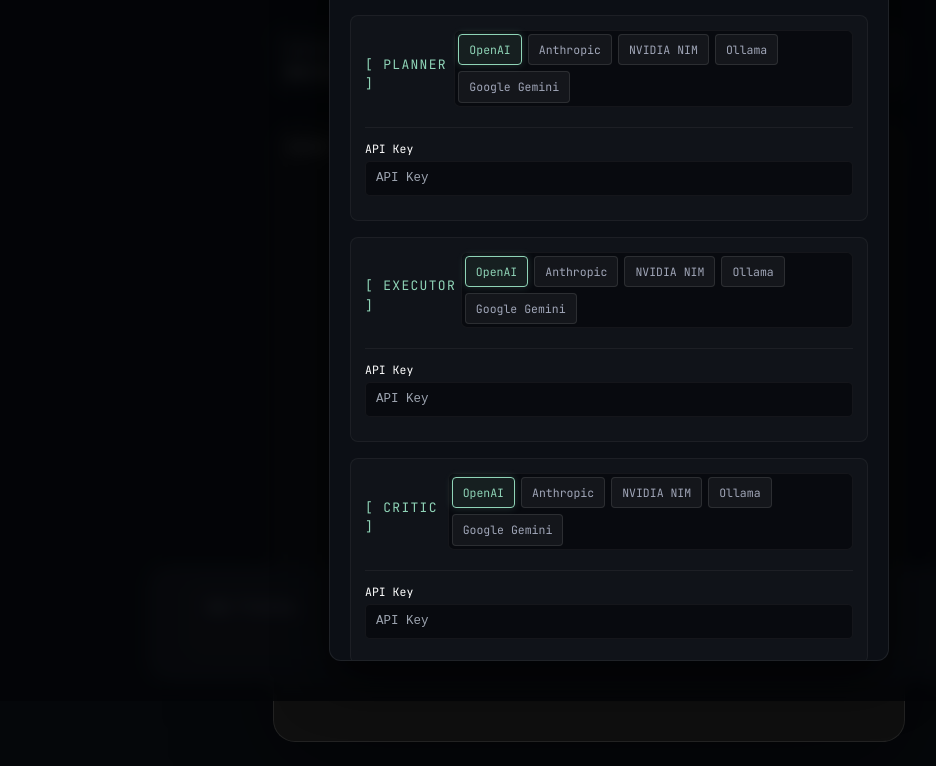
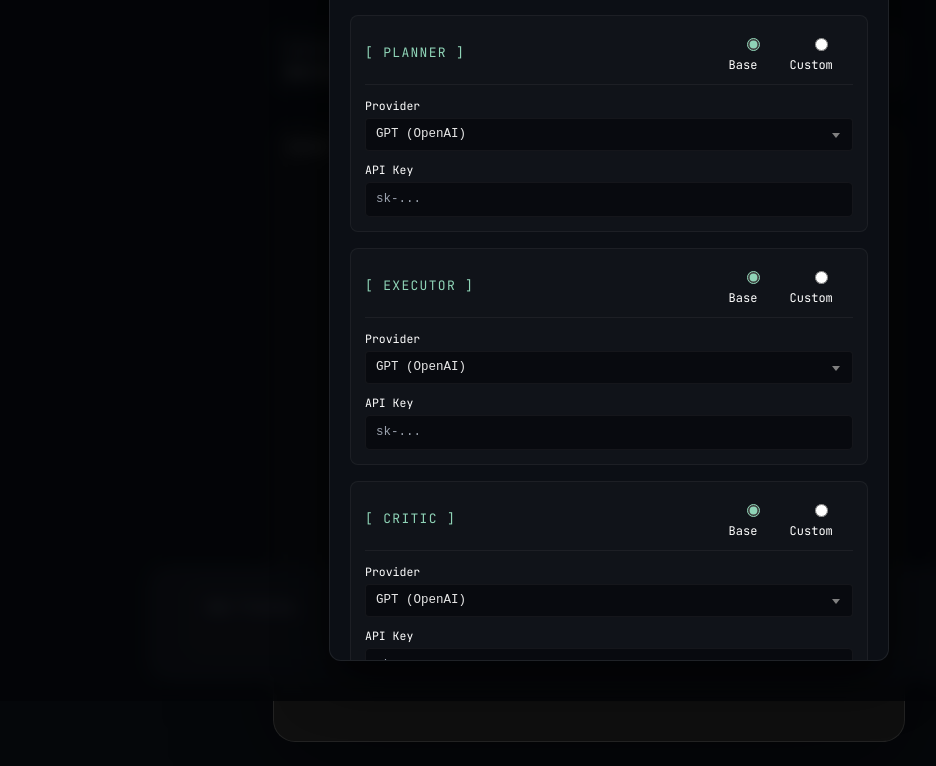
Before and after one commit to devid-wp/multi-agents-, a plain HTML site: page ui/index.html in a window 1280 px wide. Both pictures are taken after a click on the button "Settings". Shown: the part 99-865 px from the top of the page, without its empty margins (31-967 px from the left). Drawn offline with nearby package versions, Linux system fonts and the light colour scheme; no server answers.

Commit message:
mini ui fixed

```diff
--- a/ui/index.html
+++ b/ui/index.html
@@ -151,25 +151,46 @@
           <div class="agent-config-block" id="config-planner" data-agent="planner">
             <div class="agent-header">
               <h3>[ PLANNER ]</h3>
-              <div class="provider-tabs" data-agent="planner">
-                <button type="button" class="tab-btn" data-provider="gpt">OpenAI</button>
-                <button type="button" class="tab-btn" data-provider="anthropic">Anthropic</button>
-                <button type="button" class="tab-btn active" data-provider="nvidia">NVIDIA NIM</button>
-                <button type="button" class="tab-btn" data-provider="ollama">Ollama</button>
-                <button type="button" class="tab-btn" data-provider="google">Google Gemini</button>
+              <div class="type-toggle">
+                <label class="radio-label"><input type="radio" name="planner_type" value="base" checked> Base</label>
+                <label class="radio-label"><input type="radio" name="planner_type" value="custom"> Custom</label>
               </div>
             </div>
-            <div class="agent-panel">
-              <div class="settings-field api-key-field">
+
+            <div class="agent-panel base-panel">
+              <div class="settings-field">
+                <label>Provider</label>
+                <select name="planner_base_provider" class="cyber-select">
+                  <option value="gpt">GPT (OpenAI)</option>
+                  <option value="anthropic">Anthropic</option>
+                  <option value="google">Google</option>
+                </select>
+              </div>
+              <div class="settings-field">
                 <label>API Key</label>
-                <input type="password" name="planner_api_key" placeholder="API Key" class="cyber-input" autocomplete="new-password">
+                <input type="password" name="planner_base_api_key" placeholder="sk-..." class="cyber-input" autocomplete="new-password">
+              </div>
+            </div>
+
+            <div class="agent-panel custom-panel hidden">
+              <div class="settings-field">
+                <label>Provider</label>
+                <select name="planner_custom_provider" class="cyber-select">
+                  <option value="nvidia">NVIDIA NIM</option>
+                  <option value="ollama">Ollama</option>
+                  <option value="google">Google Gemini</option>
+                </select>
+              </div>
+              <div class="settings-field">
+                <label>API Key</label>
+                <input type="password" name="planner_custom_api_key" placeholder="nvapi-..." class="cyber-input" autocomplete="new-password">
               </div>
               <div class="settings-row">
-                <div class="settings-field url-field">
+                <div class="settings-field">
                   <label>Base URL</label>
                   <input type="text" name="planner_base_url" placeholder="https://..." class="cyber-input">
                 </div>
-                <div class="settings-field model-field">
+                <div class="settings-field">
                   <label>Model Name</label>
                   <input type="text" name="planner_model_name" placeholder="model-id" class="cyber-input">
                 </div>
@@ -181,25 +202,46 @@
           <div class="agent-config-block" id="config-executor" data-agent="executor">
             <div class="agent-header">
               <h3>[ EXECUTOR ]</h3>
-              <div class="provider-tabs" data-agent="executor">
-                <button type="button" class="tab-btn" data-provider="gpt">OpenAI</button>
-                <button type="button" class="tab-btn" data-provider="anthropic">Anthropic</button>
-                <button type="button" class="tab-btn" data-provider="nvidia">NVIDIA NIM</button>
-                <button type="button" class="tab-btn active" data-provider="ollama">Ollama</button>
-                <button type="button" class="tab-btn" data-provider="google">Google Gemini</button>
+              <div class="type-toggle">
+                <label class="radio-label"><input type="radio" name="executor_type" value="base"> Base</label>
+                <label class="radio-label"><input type="radio" name="executor_type" value="custom" checked> Custom</label>
               </div>
             </div>
-            <div class="agent-panel">
-              <div class="settings-field api-key-field">
+
+            <div class="agent-panel base-panel hidden">
+              <div class="settings-field">
+                <label>Provider</label>
+                <select name="executor_base_provider" class="cyber-select">
+                  <option value="gpt">GPT (OpenAI)</option>
+                  <option value="anthropic">Anthropic</option>
+                  <option value="google">Google</option>
+                </select>
+              </div>
+              <div class="settings-field">
                 <label>API Key</label>
-                <input type="password" name="executor_api_key" placeholder="API Key" class="cyber-input" autocomplete="new-password">
+                <input type="password" name="executor_base_api_key" placeholder="sk-..." class="cyber-input" autocomplete="new-password">
+              </div>
+            </div>
+
+            <div class="agent-panel custom-panel">
+              <div class="settings-field">
+                <label>Provider</label>
+                <select name="executor_custom_provider" class="cyber-select">
+                  <option value="ollama">Ollama</option>
+                  <option value="nvidia">NVIDIA NIM</option>
+                  <option value="google">Google Gemini</option>
+                </select>
+              </div>
+              <div class="settings-field">
+                <label>API Key</label>
+                <input type="password" name="executor_custom_api_key" placeholder="Optional for Ollama" class="cyber-input" autocomplete="new-password">
               </div>
               <div class="settings-row">
-                <div class="settings-field url-field">
+                <div class="settings-field">
                   <label>Base URL</label>
                   <input type="text" name="executor_base_url" placeholder="http://localhost:11434" class="cyber-input">
                 </div>
-                <div class="settings-field model-field">
+                <div class="settings-field">
                   <label>Model Name</label>
                   <input type="text" name="executor_model_name" placeholder="qwen2.5-coder" class="cyber-input">
                 </div>
@@ -211,25 +253,46 @@
           <div class="agent-config-block" id="config-critic" data-agent="critic">
             <div class="agent-header">
               <h3>[ CRITIC ]</h3>
-              <div class="provider-tabs" data-agent="critic">
-                <button type="button" class="tab-btn" data-provider="gpt">OpenAI</button>
-                <button type="button" class="tab-btn" data-provider="anthropic">Anthropic</button>
-                <button type="button" class="tab-btn active" data-provider="nvidia">NVIDIA NIM</button>
-                <button type="button" class="tab-btn" data-provider="ollama">Ollama</button>
-                <button type="button" class="tab-btn" data-provider="google">Google Gemini</button>
+              <div class="type-toggle">
+                <label class="radio-label"><input type="radio" name="critic_type" value="base" checked> Base</label>
+                <label class="radio-label"><input type="radio" name="critic_type" value="custom"> Custom</label>
               </div>
             </div>
-            <div class="agent-panel">
-              <div class="settings-field api-key-field">
+
+            <div class="agent-panel base-panel">
+              <div class="settings-field">
+                <label>Provider</label>
+                <select name="critic_base_provider" class="cyber-select">
+                  <option value="anthropic">Anthropic</option>
+                  <option value="gpt">GPT (OpenAI)</option>
+                  <option value="google">Google</option>
+                </select>
+              </div>
+              <div class="settings-field">
                 <label>API Key</label>
-                <input type="password" name="critic_api_key" placeholder="API Key" class="cyber-input" autocomplete="new-password">
+                <input type="password" name="critic_base_api_key" placeholder="sk-..." class="cyber-input" autocomplete="new-password">
+              </div>
+            </div>
+
+            <div class="agent-panel custom-panel hidden">
+              <div class="settings-field">
+                <label>Provider</label>
+                <select name="critic_custom_provider" class="cyber-select">
+                  <option value="nvidia">NVIDIA NIM</option>
+                  <option value="ollama">Ollama</option>
+                  <option value="google">Google Gemini</option>
+                </select>
+              </div>
+              <div class="settings-field">
+                <label>API Key</label>
+                <input type="password" name="critic_custom_api_key" placeholder="nvapi-..." class="cyber-input" autocomplete="new-password">
               </div>
               <div class="settings-row">
-                <div class="settings-field url-field">
+                <div class="settings-field">
                   <label>Base URL</label>
                   <input type="text" name="critic_base_url" placeholder="https://..." class="cyber-input">
                 </div>
-                <div class="settings-field model-field">
+                <div class="settings-field">
                   <label>Model Name</label>
                   <input type="text" name="critic_model_name" placeholder="model-id" class="cyber-input">
                 </div>
--- a/ui/static/app.js
+++ b/ui/static/app.js
@@ -281,61 +281,70 @@
   }
 
   // ── Provider tab switching ─────────────────────────────────────
+  // Event listeners for radio toggles
+  document.querySelectorAll('input[type="radio"][name$="_type"]').forEach(radio => {
+    radio.addEventListener('change', (e) => {
+      const agent = e.target.name.split('_')[0]; // "planner", "executor", "critic"
+      const type = e.target.value; // "base" or "custom"
+
+      const block = document.getElementById(`config-${agent}`);
+      if (!block) return;
+
+      const basePanel = block.querySelector('.base-panel');
+      const customPanel = block.querySelector('.custom-panel');
+
+      if (type === 'base') {
+        basePanel.classList.remove('hidden');
+        customPanel.classList.add('hidden');
+      } else {
+        basePanel.classList.add('hidden');
+        customPanel.classList.remove('hidden');
+      }
+    });
+  });
+
+  // Event listeners for custom provider dropdowns to hide API key for Ollama
+  // and auto-fill Base URL default value
   const DEFAULT_OLLAMA_URL = 'http://localhost:11434';
   const DEFAULT_NVIDIA_URL = 'https://integrate.api.nvidia.com/v1';
 
-  function applyProviderVisibility(agentName, provider) {
-    const block = document.getElementById(`config-${agentName}`);
-    if (!block) return;
+  function applyProviderVisibility(sel) {
+    const agentName = sel.name.split('_')[0];
+    const isOllama = sel.value === 'ollama';
+    const isGoogle = sel.value === 'google';
 
-    const apiKeyField = block.querySelector('.api-key-field');
-    const urlField = block.querySelector('.url-field');
-    const modelField = block.querySelector('.model-field');
-    const baseUrlInput = block.querySelector(`input[name="${agentName}_base_url"]`);
-    const modelInput = block.querySelector(`input[name="${agentName}_model_name"]`);
+    // Show/hide API Key field
+    const apiKeyInput = document.querySelector(`input[name="${agentName}_custom_api_key"]`);
+    if (apiKeyInput) {
+      const field = apiKeyInput.closest('.settings-field');
+      if (field) field.style.display = isOllama ? 'none' : '';
+    }
 
-    // Default visibility
-    if (apiKeyField) apiKeyField.style.display = '';
-    if (urlField) urlField.style.display = 'none';
-    if (modelField) modelField.style.display = 'none';
+    // Auto-fill Base URL or hide it for Google
+    const baseUrlInput = document.querySelector(`input[name="${agentName}_base_url"]`);
+    if (baseUrlInput) {
+      const field = baseUrlInput.closest('.settings-field');
+      if (field) field.style.display = isGoogle ? 'none' : '';
 
-    // Provider specific
-    if (provider === 'google') {
-      if (modelField) modelField.style.display = '';
-      if (modelInput && !modelInput.value) modelInput.value = 'gemini-1.5-pro';
-      if (urlField) urlField.style.display = 'none'; // Ensure hidden
-    } else if (provider === 'ollama') {
-      if (apiKeyField) apiKeyField.style.display = 'none';
-      if (urlField) urlField.style.display = '';
-      if (modelField) modelField.style.display = '';
-      if (baseUrlInput) {
+      if (!isGoogle) {
         const current = baseUrlInput.value.trim();
-        if (!current || current === DEFAULT_NVIDIA_URL) baseUrlInput.value = DEFAULT_OLLAMA_URL;
+        const isDefaultLike = !current || current === DEFAULT_OLLAMA_URL || current === DEFAULT_NVIDIA_URL;
+        if (isDefaultLike) {
+          baseUrlInput.value = isOllama ? DEFAULT_OLLAMA_URL : DEFAULT_NVIDIA_URL;
+        }
       }
-    } else if (provider === 'nvidia') {
-      if (urlField) urlField.style.display = '';
-      if (modelField) modelField.style.display = '';
-      if (baseUrlInput) {
-        const current = baseUrlInput.value.trim();
-        if (!current || current === DEFAULT_OLLAMA_URL) baseUrlInput.value = DEFAULT_NVIDIA_URL;
-      }
+    }
+
+    // Auto-fill Model Name for Google
+    const modelInput = document.querySelector(`input[name="${agentName}_model_name"]`);
+    if (modelInput && isGoogle) {
+      if (!modelInput.value.trim()) modelInput.value = 'gemini-1.5-pro';
     }
   }
 
-  document.querySelectorAll('.provider-tabs').forEach(tabContainer => {
-    const agentName = tabContainer.dataset.agent;
-    const buttons = tabContainer.querySelectorAll('.tab-btn');
-    buttons.forEach(btn => {
-      btn.addEventListener('click', (e) => {
-        // Remove active class from all
-        buttons.forEach(b => b.classList.remove('active'));
-        // Add active class to clicked
-        const target = e.currentTarget;
-        target.classList.add('active');
-
-        applyProviderVisibility(agentName, target.dataset.provider);
-      });
-    });
+  document.querySelectorAll('select[name$="_custom_provider"]').forEach(select => {
+    applyProviderVisibility(select);
+    select.addEventListener('change', (e) => applyProviderVisibility(e.target));
   });
 
   // ── Modal open / close ─────────────────────────────────────────
@@ -358,21 +367,36 @@
 
     const pop = (agentName) => {
       const cfg = s[agentName] || {};
-      const provider = cfg.provider || "gpt";
+      // "nvidia" and "ollama" fall under Custom. Standard ones fall under Base.
+      const isCustom = ["nvidia", "ollama"].includes(cfg.provider);
+      const radioName = `${agentName}_type`;
 
-      const tabContainer = document.querySelector(`.provider-tabs[data-agent="${agentName}"]`);
-      if (tabContainer) {
-        const buttons = tabContainer.querySelectorAll('.tab-btn');
-        buttons.forEach(b => b.classList.remove('active'));
-        const activeBtn = tabContainer.querySelector(`.tab-btn[data-provider="${provider}"]`);
-        if (activeBtn) activeBtn.classList.add('active');
+      if (f.elements[radioName]) {
+        // Trigger UI toggle
+        const radios = Array.from(f.elements[radioName]);
+        const targetRadio = radios.find(r => r.value === (isCustom ? "custom" : "base"));
+        if (targetRadio) {
+          targetRadio.checked = true;
+          targetRadio.dispatchEvent(new Event('change', { bubbles: true }));
+        }
       }
 
-      if (f.elements[`${agentName}_base_url`]) f.elements[`${agentName}_base_url`].value = cfg.base_url || "";
-      if (f.elements[`${agentName}_model_name`]) f.elements[`${agentName}_model_name`].value = cfg.model_name || "";
-      if (f.elements[`${agentName}_api_key`]) f.elements[`${agentName}_api_key`].value = ""; // clear password
+      if (isCustom) {
+        const providerSel = f.elements[`${agentName}_custom_provider`];
+        if (providerSel) {
+          providerSel.value = cfg.provider || "nvidia";
+          // Re-trigger visibility so API key is hidden for Ollama right away
+          applyProviderVisibility(providerSel);
+        }
+        if (f.elements[`${agentName}_base_url`]) f.elements[`${agentName}_base_url`].value = cfg.base_url || "";
+        if (f.elements[`${agentName}_model_name`]) f.elements[`${agentName}_model_name`].value = cfg.model_name || "";
+      } else {
+        if (f.elements[`${agentName}_base_provider`]) f.elements[`${agentName}_base_provider`].value = cfg.provider || "gpt";
+      }
 
-      applyProviderVisibility(agentName, provider);
+      // Clear password fields on open
+      if (f.elements[`${agentName}_base_api_key`]) f.elements[`${agentName}_base_api_key`].value = "";
+      if (f.elements[`${agentName}_custom_api_key`]) f.elements[`${agentName}_custom_api_key`].value = "";
     };
 
     pop("planner");
@@ -387,28 +411,22 @@
     const existing = storageLoad();
 
     const getAgentPayload = (agentName) => {
+        const type = fd.get(`${agentName}_type`);
         const oldCfg = existing[agentName] || {};
-
-        const tabContainer = document.querySelector(`.provider-tabs[data-agent="${agentName}"]`);
-        const activeBtn = tabContainer ? tabContainer.querySelector('.tab-btn.active') : null;
-        const provider = activeBtn ? activeBtn.dataset.provider : "gpt";
-
-        let api_key = fd.get(`${agentName}_api_key`) || oldCfg.api_key || null;
-        let base_url = null;
-        let model_name = null;
-
-        if (provider === 'google') {
-            model_name = fd.get(`${agentName}_model_name`) || null;
-        } else if (provider === 'ollama') {
-            api_key = null;
-            base_url = fd.get(`${agentName}_base_url`) || null;
-            model_name = fd.get(`${agentName}_model_name`) || null;
-        } else if (provider === 'nvidia') {
-            base_url = fd.get(`${agentName}_base_url`) || null;
-            model_name = fd.get(`${agentName}_model_name`) || null;
+        if (type === "base") {
+            const provider = fd.get(`${agentName}_base_provider`);
+            const api_key = fd.get(`${agentName}_base_api_key`) || oldCfg.api_key || null;
+            return { provider, api_key, base_url: null, model_name: null };
+        } else {
+            const provider = fd.get(`${agentName}_custom_provider`);
+            // Ollama is local — it never needs an API key
+            const api_key = provider === 'ollama'
+                ? null
+                : (fd.get(`${agentName}_custom_api_key`) || oldCfg.api_key || null);
+            const base_url = provider === 'google' ? null : (fd.get(`${agentName}_base_url`) || null);
+            const model_name = fd.get(`${agentName}_model_name`) || null;
+            return { provider, api_key, base_url, model_name };
         }
-
-        return { provider, api_key, base_url, model_name };
     };
 
     const payload = {
--- a/ui/static/styles.css
+++ b/ui/static/styles.css
@@ -1177,37 +1177,3 @@ header#topbar {
   gap: 10px;
   animation: slideUp 0.15s ease;
 }
-
-/* Provider Tabs */
-.provider-tabs {
-  display: flex;
-  gap: 6px;
-  margin-bottom: 12px;
-  flex-wrap: wrap;
-}
-.provider-tabs .tab-btn {
-  background: rgba(255, 255, 255, 0.05);
-  border: 1px solid rgba(255, 255, 255, 0.1);
-  color: var(--fg-dim);
-  padding: 6px 10px;
-  font-size: 11.5px;
-  border-radius: 4px;
-  cursor: pointer;
-  transition: all 0.2s;
-}
-.provider-tabs .tab-btn:hover {
-  background: rgba(255, 255, 255, 0.1);
-  color: var(--fg);
-}
-.provider-tabs .tab-btn.active {
-  background: rgba(143, 212, 183, 0.1);
-  border-color: var(--accent);
-  color: var(--accent);
-  box-shadow: 0 0 8px rgba(143, 212, 183, 0.2);
-}
-.provider-tabs .tab-btn[data-provider="google"].active {
-  background: rgba(66, 133, 244, 0.1);
-  border-color: #4285f4;
-  color: #4285f4;
-  box-shadow: 0 0 10px rgba(66, 133, 244, 0.4);
-}
```
